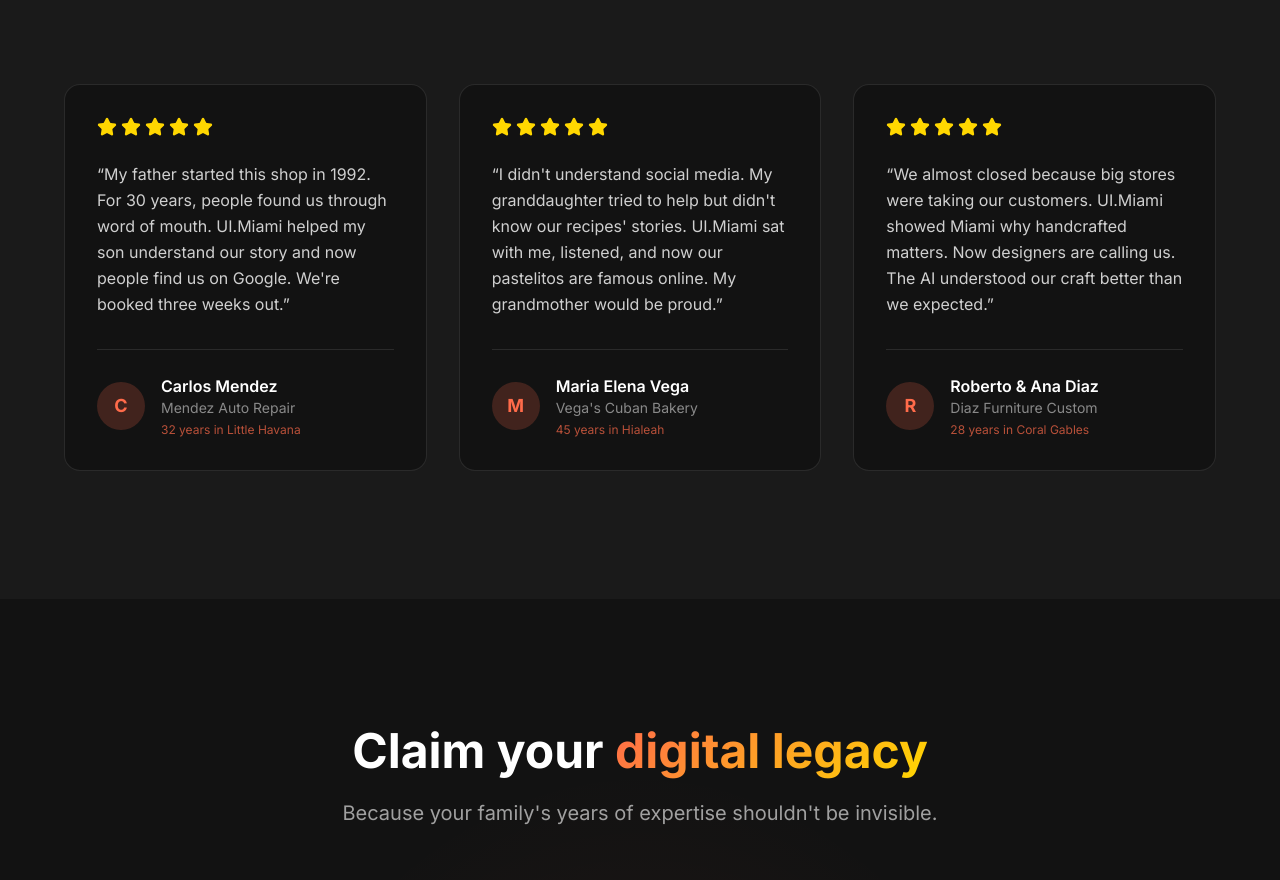
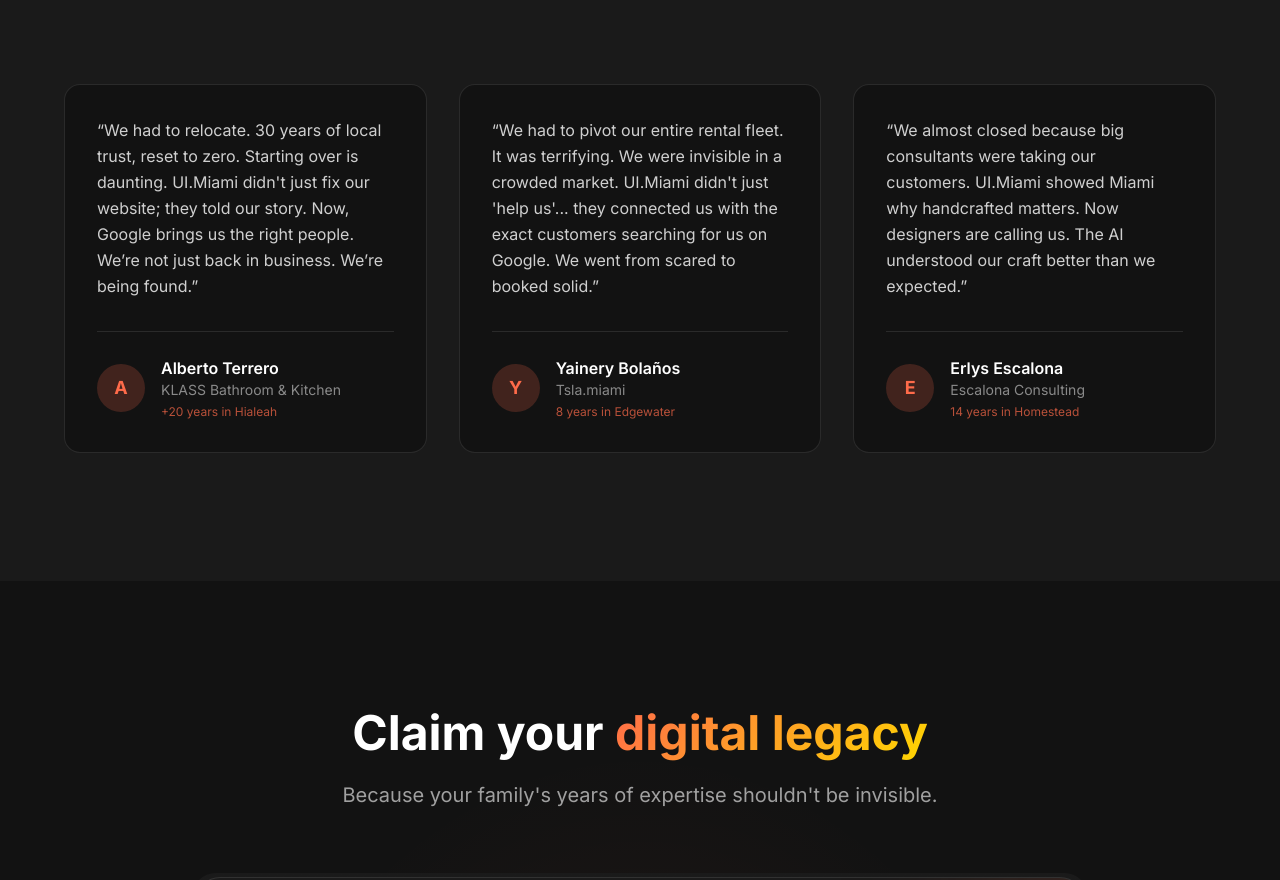
Before and after one commit to romanvieito/ui.miami, a Next.js app: page / in a window 1280 px wide. Shown: the part 4088-4968 px from the top of the page. Built offline with nearby package versions, Linux system fonts and the light colour scheme; no server answers.

Commit message:
Update testimonials in Testimonials component with new content and links
- Replace existing testimonials with new entries featuring updated names, businesses, and quotes.
- Add external links for businesses to enhance user engagement.
- Remove unused star rating section for a cleaner presentation.

```diff
--- a/components/Testimonials.tsx
+++ b/components/Testimonials.tsx
@@ -7,27 +7,29 @@
 
 const testimonials = [
   {
-    name: "Carlos Mendez",
-    business: "Mendez Auto Repair",
-    years: "32 years in Little Havana",
+    name: "Alberto Terrero",
+    business: "KLASS Bathroom & Kitchen",
+    link: "https://www.klassbathroomandkitchen.com/",
+    years: "+20 years in Hialeah",
     quote:
-      "My father started this shop in 1992. For 30 years, people found us through word of mouth. UI.Miami helped my son understand our story and now people find us on Google. We're booked three weeks out.",
+      "We had to relocate. 30 years of local trust, reset to zero. Starting over is daunting. UI.Miami didn't just fix our website; they told our story. Now, Google brings us the right people. We’re not just back in business. We’re being found.",
     image: "/testimonial-1.jpg",
   },
   {
-    name: "Maria Elena Vega",
-    business: "Vega's Cuban Bakery",
-    years: "45 years in Hialeah",
+    name: "Yainery Bolaños",
+    business: "Tsla.miami",
+    link: "https://www.tsla.miami/",
+    years: "8 years in Edgewater",
     quote:
-      "I didn't understand social media. My granddaughter tried to help but didn't know our recipes' stories. UI.Miami sat with me, listened, and now our pastelitos are famous online. My grandmother would be proud.",
+      "We had to pivot our entire rental fleet. It was terrifying. We were invisible in a crowded market. UI.Miami didn't just 'help us'... they connected us with the exact customers searching for us on Google. We went from scared to booked solid.",
     image: "/testimonial-2.jpg",
   },
   {
-    name: "Roberto & Ana Diaz",
-    business: "Diaz Furniture Custom",
-    years: "28 years in Coral Gables",
+    name: "Erlys Escalona",
+    business: "Escalona Consulting",
+    years: "14 years in Homestead",
     quote:
-      "We almost closed because big stores were taking our customers. UI.Miami showed Miami why handcrafted matters. Now designers are calling us. The AI understood our craft better than we expected.",
+      "We almost closed because big consultants were taking our customers. UI.Miami showed Miami why handcrafted matters. Now designers are calling us. The AI understood our craft better than we expected.",
     image: "/testimonial-3.jpg",
   },
 ];
@@ -62,15 +64,6 @@
               transition={{ delay: index * 0.2, duration: 0.6 }}
               className="bg-dark rounded-2xl p-8 border border-white/10 card-hover flex flex-col"
             >
-              {/* Stars */}
-              <div className="flex gap-1 mb-6">
-                {[...Array(5)].map((_, i) => (
-                  <Star
-                    key={i}
-                    className="w-5 h-5 fill-gold text-gold"
-                  />
-                ))}
-              </div>
 
               {/* Quote */}
               <blockquote className="text-white/80 leading-relaxed mb-8 flex-grow">
@@ -90,7 +83,18 @@
                       {testimonial.name}
                     </p>
                     <p className="text-white/50 text-sm">
-                      {testimonial.business}
+                      {testimonial.link ? (
+                        <a
+                          href={testimonial.link}
+                          target="_blank"
+                          rel="noopener noreferrer"
+                          className="hover:text-coral transition-colors"
+                        >
+                          {testimonial.business}
+                        </a>
+                      ) : (
+                        testimonial.business
+                      )}
                     </p>
                     <p className="text-coral/70 text-xs mt-1">
                       {testimonial.years}
```
